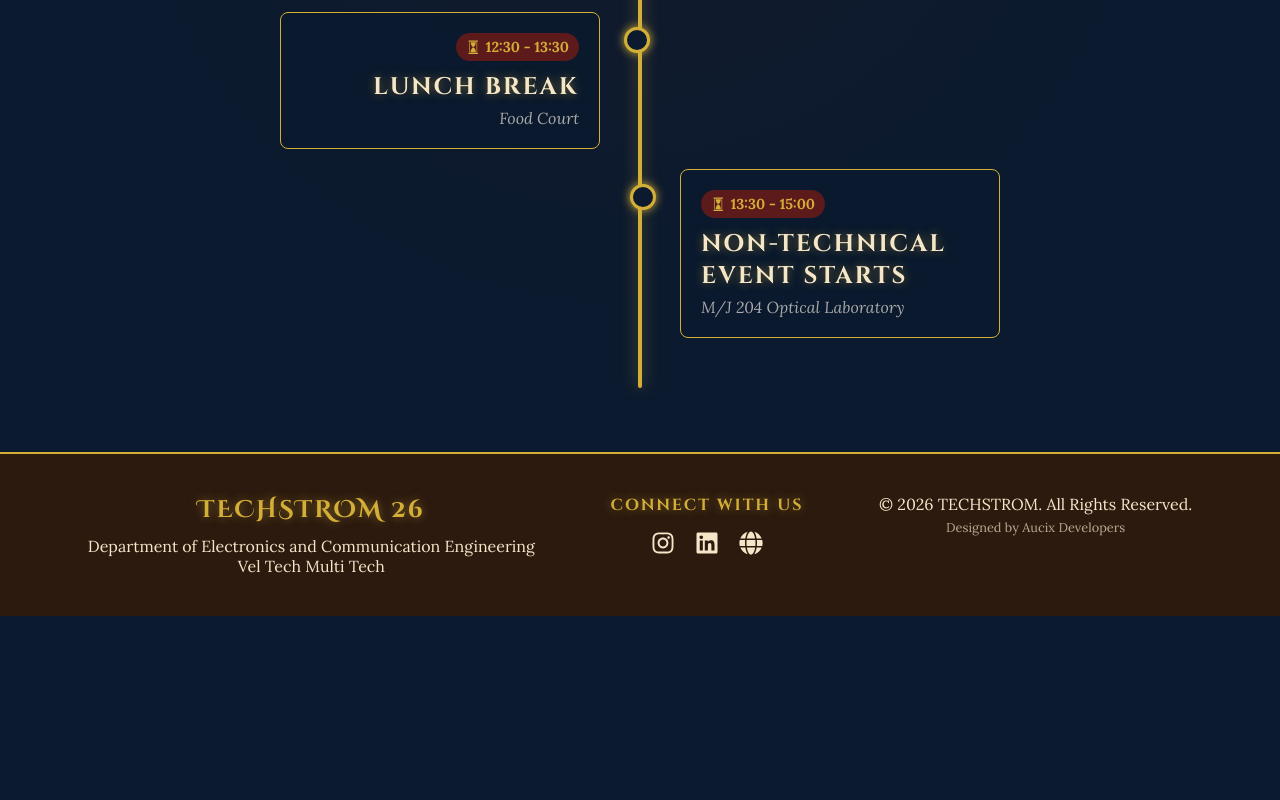
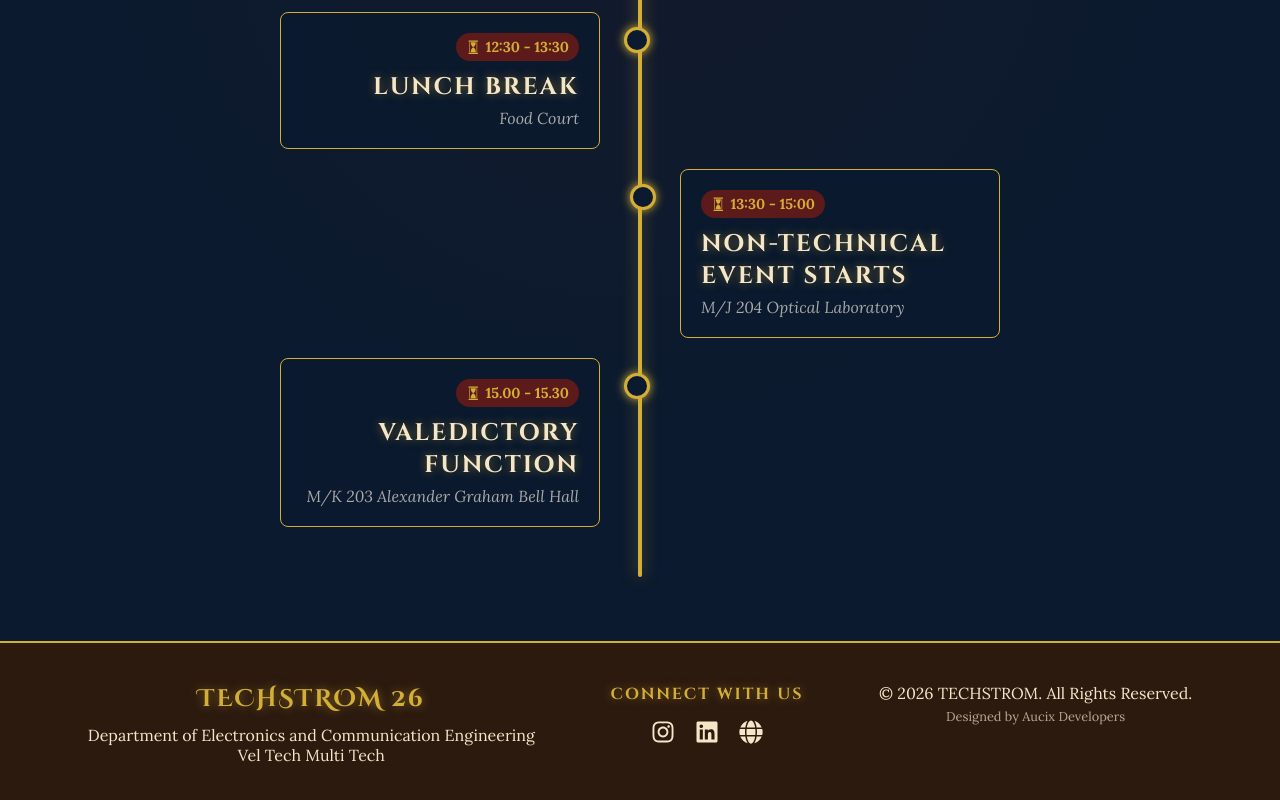
Before and after one commit to abinanilkumar-7/TECHSTROM26, a React (Vite) app: page /schedule in a window 1280 px wide. Shown: the part 1034-1834 px from the top of the page. Before the commit the page ends 1650 px from the top, so only its background shows below. Built offline with nearby package versions, Linux system fonts and the light colour scheme; a web font is replaced by a local one.

Commit message:
Add Valedictory Function to schedule
Added a new schedule item for the Valedictory Function.

```diff
--- a/src/pages/Schedule.tsx
+++ b/src/pages/Schedule.tsx
@@ -4,12 +4,13 @@ import './Schedule.css';
 
 const Schedule = () => {
    const scheduleItems = [
-  { time: "08:00 - 09:00", event: "Arrival and Registration", location: "M/K 203 Alexander Graham Bell Hall" },
-  { time: "09:00 - 10:15", event: "Inauguration Ceremony", location: "M/K 203 Alexander Graham Bell Hall" },
-  { time: "10:15 - 10:30", event: "Refreshments", location: "M/K 203 Alexander Graham Bell Hall" },
-  { time: "10:30 - 12:30", event: "Technical Events Start", location: "M/I 201 Engineering Practices Laboratory" },
-  { time: "12:30 - 13:30", event: "Lunch Break", location: "Food Court" },
-  { time: "13:30 - 15:00", event: "Non-Technical Event Starts", location: "M/J 204 Optical Laboratory" }
+     { time: "08:00 - 09:00", event: "Arrival and Registration", location: "M/K 203 Alexander Graham Bell Hall" },
+     { time: "09:00 - 10:15", event: "Inauguration Ceremony", location: "M/K 203 Alexander Graham Bell Hall" },
+     { time: "10:15 - 10:30", event: "Refreshments", location: "M/K 203 Alexander Graham Bell Hall" },
+     { time: "10:30 - 12:30", event: "Technical Events Start", location: "M/I 201 Engineering Practices Laboratory" },
+     { time: "12:30 - 13:30", event: "Lunch Break", location: "Food Court" },
+     { time: "13:30 - 15:00", event: "Non-Technical Event Starts", location: "M/J 204 Optical Laboratory" },
+      { time: "15.00 - 15.30", event: "Valedictory Function", location: "M/K 203 Alexander Graham Bell Hall" }
 ];
 
 
```
